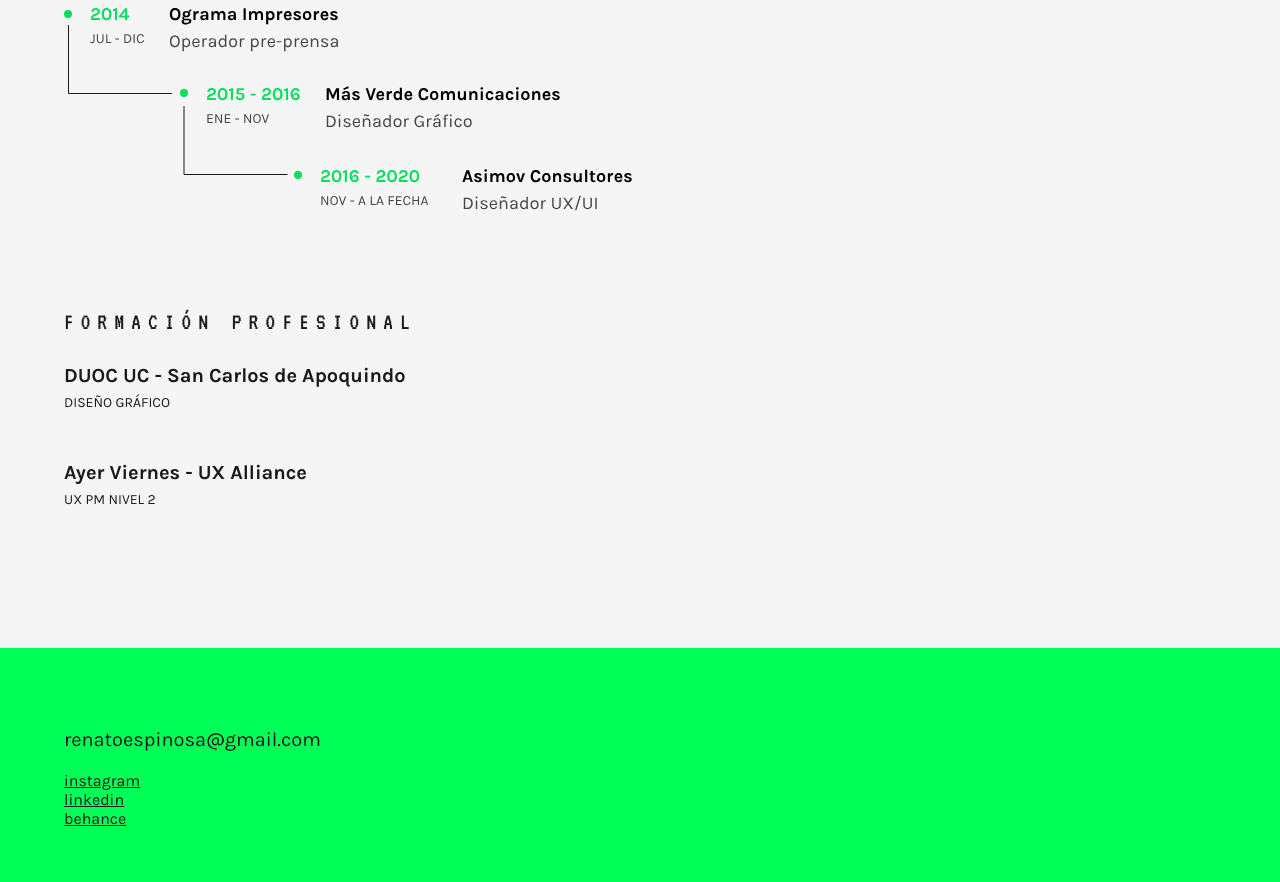
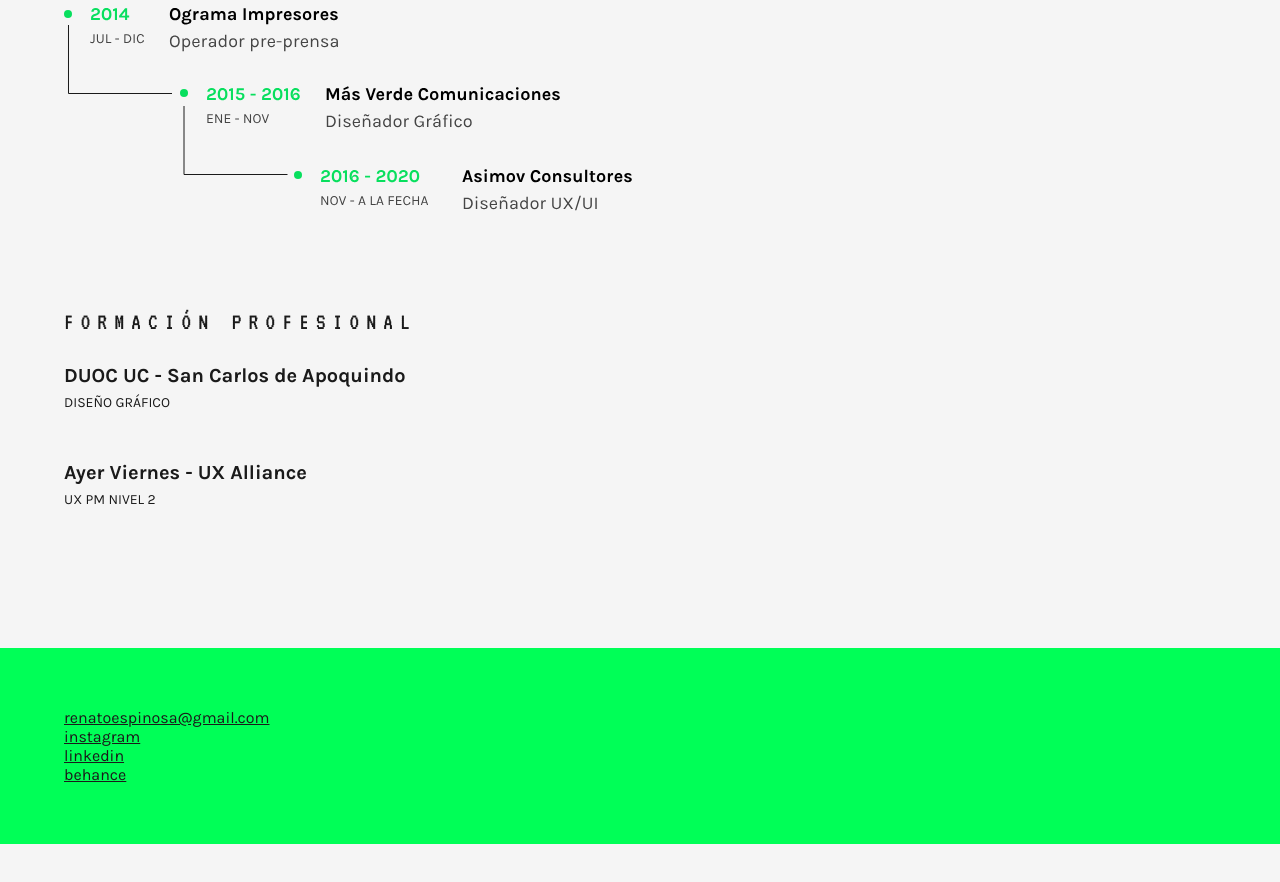
Before and after one commit to Respo-zz/Respo-zz.github.io, a plain HTML site: page index.html in a window 1280 px wide. Shown: the part 1342-2224 px from the top of the page. After the commit the page ends 2186 px from the top, so only its background shows below. Drawn offline with Linux system fonts and the light colour scheme.

Commit message:
Update index.html

```diff
--- a/index.html
+++ b/index.html
@@ -78,7 +78,7 @@
 
     <div class="footer">
       <div class="container">
-        <p><mail>renatoespinosa@gmail.com</mail></p>
+        <a href="mailto:renatoespinosa@gmail.com">renatoespinosa@gmail.com</a><br>
         <a href="https://www.instagram.com/n0faruta/">instagram</a> <br>
         <a href="https://www.linkedin.com/in/renato-espinosa-99b46641/">linkedin</a> <br>
         <a href="https://www.behance.net/respo">behance</a> <br>
```
